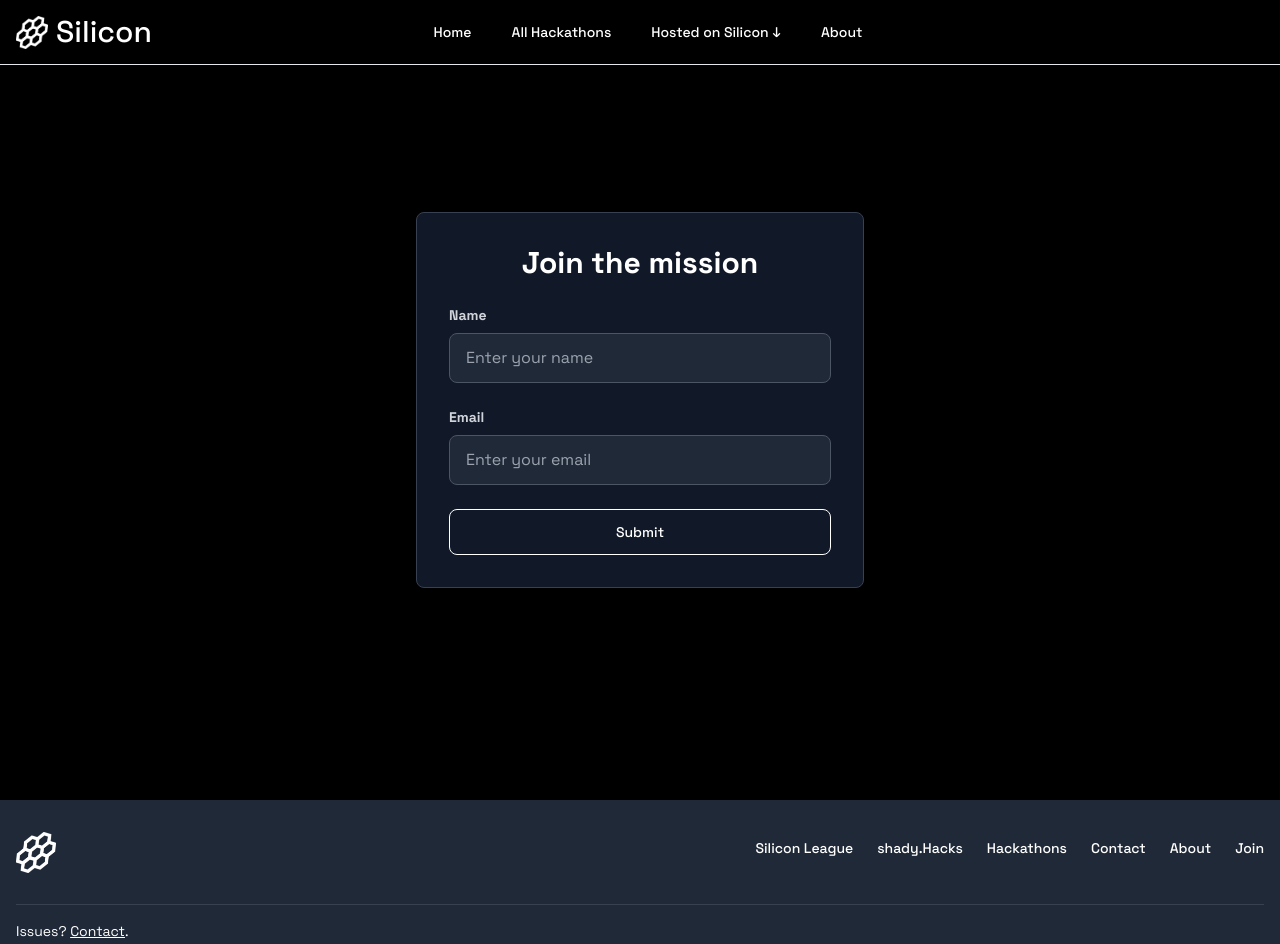
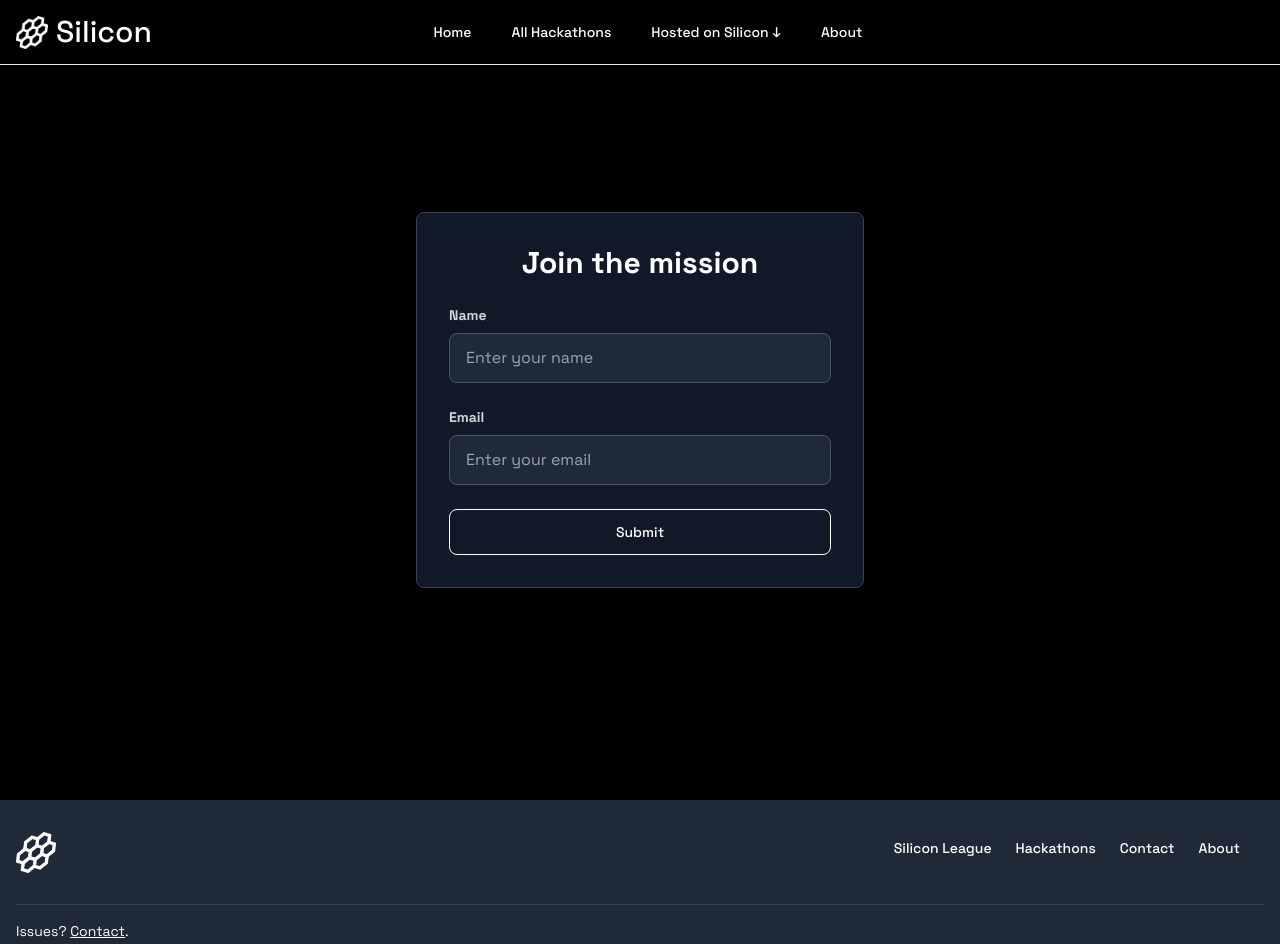
Before and after one commit to vivanpoddar/silicon, a Next.js app: page /join in a window 1280 px wide. Shown: the top 944 px of the page. Built offline with nearby package versions, Linux system fonts and the light colour scheme.

Commit message:
Fixed footer

```diff
--- a/components/footer.tsx
+++ b/components/footer.tsx
@@ -16,19 +16,13 @@ const Footer = (): JSX.Element => {
                             <Link href="/" className="hover:underline me-4 md:me-6 text-white">Silicon League</Link>
                         </li>
                         <li>
-                            <Link href="/shadyhacks" className="hover:underline me-4 md:me-6 text-white">shady.Hacks</Link>
-                        </li>
-                        <li>
-                            <Link href="/shadyhacks" className="hover:underline me-4 md:me-6 text-white">Hackathons</Link>
+                            <Link href="/hackathons" className="hover:underline me-4 md:me-6 text-white">Hackathons</Link>
                         </li>
                         <li>
                             <Link href="/contact" className="hover:underline me-4 md:me-6 text-white">Contact</Link>
                         </li>
                         <li>
-                            <Link href="/shadyhacks" className="hover:underline me-4 md:me-6 text-white">About</Link>
-                        </li>
-                        <li>
-                            <Link href="/join" className="hover:underline text-white">Join</Link>
+                            <Link href="/about" className="hover:underline me-4 md:me-6 text-white">About</Link>
                         </li>
                     </ul>
                 </div>
```
